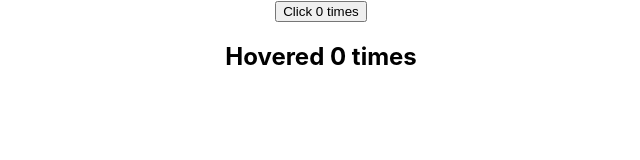
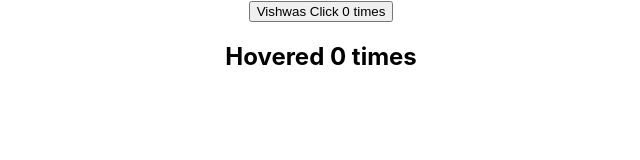
Before and after one commit to Filipe-vilela-felix/tutorial-react, a React (Create React App) app in the folder hello-world/: page / in a window 1280 px wide. Shown: the top 160 px of the page, without its empty margins (319-959 px from the left). Built offline with nearby package versions, Linux system fonts and the light colour scheme.

Commit message:
higher order components (part 3)

```diff
--- a/hello-world/src/App.js
+++ b/hello-world/src/App.js
@@ -6,7 +6,7 @@ import HoverCounter from './components/HoverCounter';
 function App() {
   return (
     <div className="App">
-      <ClickCounter />
+      <ClickCounter name="Vishwas" />
       <HoverCounter />
     </div>
   );
--- a/hello-world/src/components/ClickCounter.js
+++ b/hello-world/src/components/ClickCounter.js
@@ -7,11 +7,11 @@ class ClickCounter extends Component {
         return (
             <div>
                 <button onClick={incrementCount}>
-                    Click {count} times
+                    {this.props.name} Click {count} times
                 </button>
             </div>
         )
     }
 }
 
-export default withCounter(ClickCounter)
+export default withCounter(ClickCounter, 5)
--- a/hello-world/src/components/HoverCounter.js
+++ b/hello-world/src/components/HoverCounter.js
@@ -14,4 +14,4 @@ class HoverCounter extends Component {
     }
 }
 
-export default withCounter(HoverCounter)
+export default withCounter(HoverCounter, 10)
--- a/hello-world/src/components/withCounter.js
+++ b/hello-world/src/components/withCounter.js
@@ -1,6 +1,6 @@
 import React from "react";
 
-const withCounter = WrapperComponent => {        // Tal função se iguala a: const newComponent = HigherOrderComponent (originalComponent)
+const withCounter = (WrapperComponent, incrementNumber) => {        // Tal função se iguala a: const newComponent = HigherOrderComponent (originalComponent)
     class withCounter extends React.Component {
         constructor() {
             super()
@@ -11,13 +11,15 @@ const withCounter = WrapperComponent => {        // Tal função se iguala a: co
 
         incrementCount = () => {
             this.setState( prevState => {
-                return {count: prevState.count + 1}
+                return {count: prevState.count + incrementNumber}
             })
         }
 
         render() {
             return <WrapperComponent
-                        count={this.state.count} incrementCount={this.incrementCount}
+                        count={this.state.count}
+                        incrementCount={this.incrementCount}
+                        {...this.props}
                     />
         }
     }
```
Also changed, not shown: 1 other file (tests, documents, lock files or other folders).
